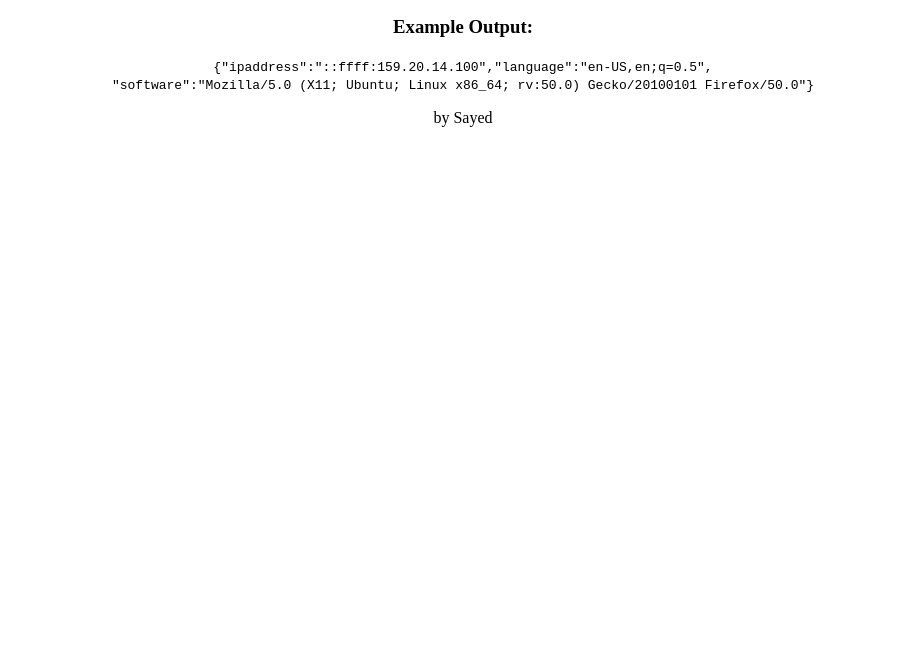
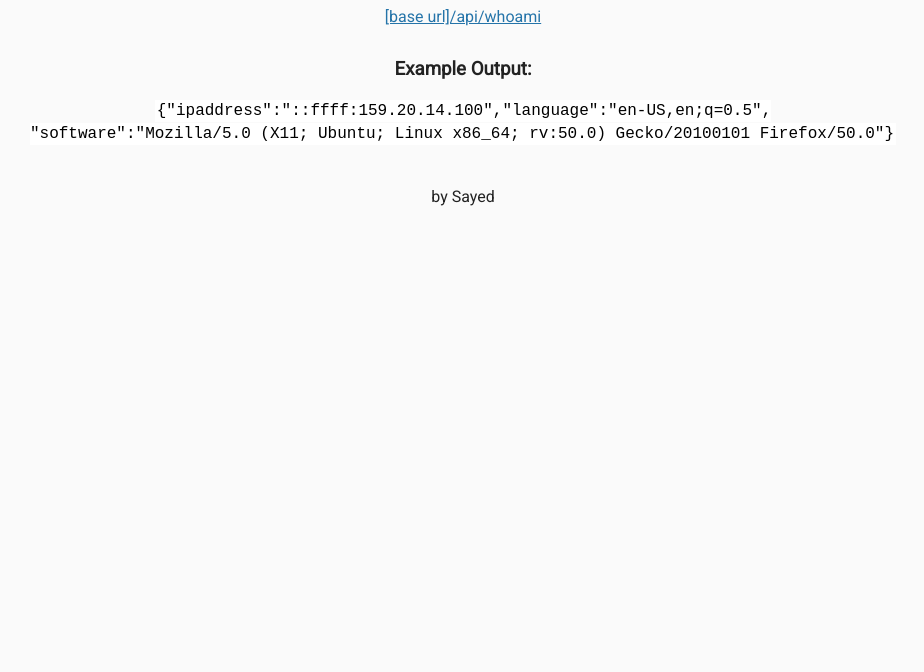
Before and after one commit to Dev-Sayed/request_header_parser_microservice, a website: page views/index.html in a window 1280 px wide. Shown: the part 128-800 px from the top of the page, without its empty margins (177-1101 px from the left). Drawn offline with Linux system fonts and the light colour scheme; files that its build step writes are made by us from their sources.

Commit message:
updating style.css for freecodecamp

```diff
--- a/public/style.css
+++ b/public/style.css
@@ -1,3 +1,32 @@
 body {
-    text-align: center;
+	font-family: 'Roboto', sans-serif;
+	font-size: 16px;
+	color: #222;
+	background-color: #FaFaFa;
+	text-align: center;
+	line-height: 1.4em;
 }
+
+.container {
+	padding: 0;
+	margin-top: 40px;
+}
+
+h3 {
+  margin-top: 30px;
+}
+
+.footer {
+	margin-top: 40px;
+}
+
+code {
+  font-family: monospace;
+  padding: 2px;
+  color: black;
+  background-color: #fff;
+}
+
+a {
+	color: #2574A9;
+}
```
